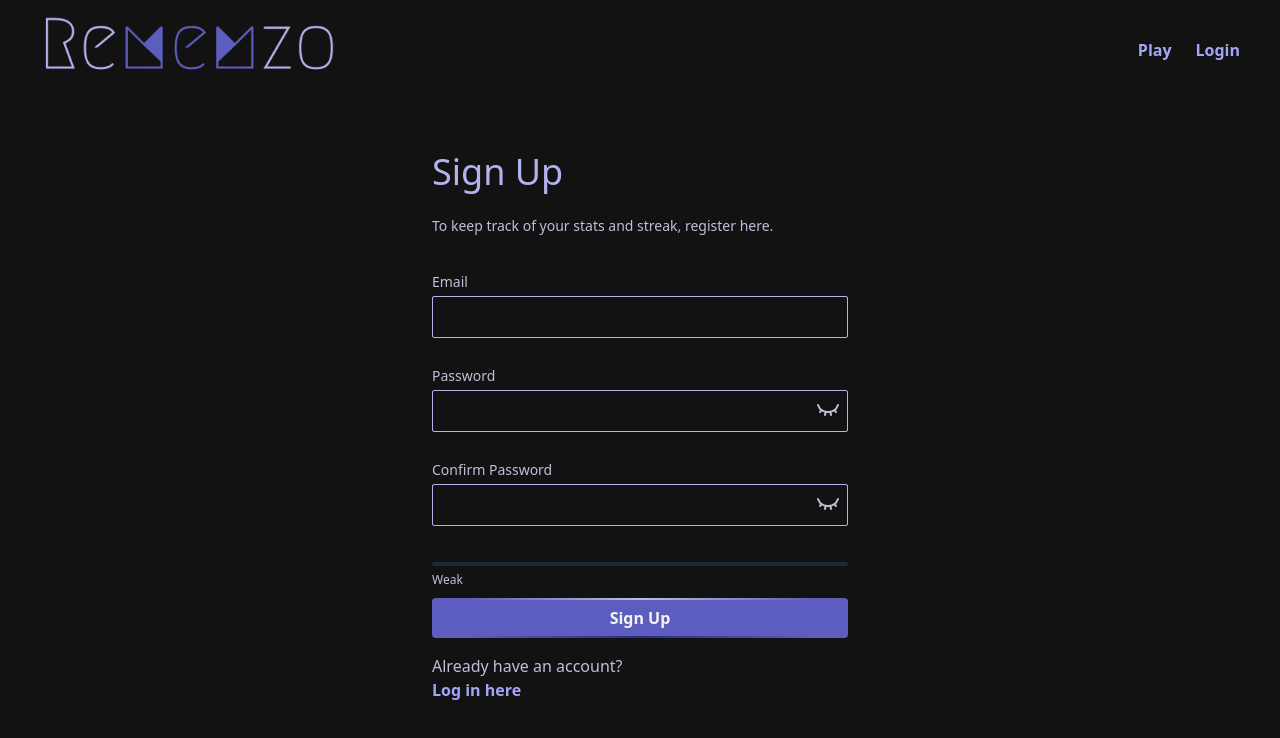
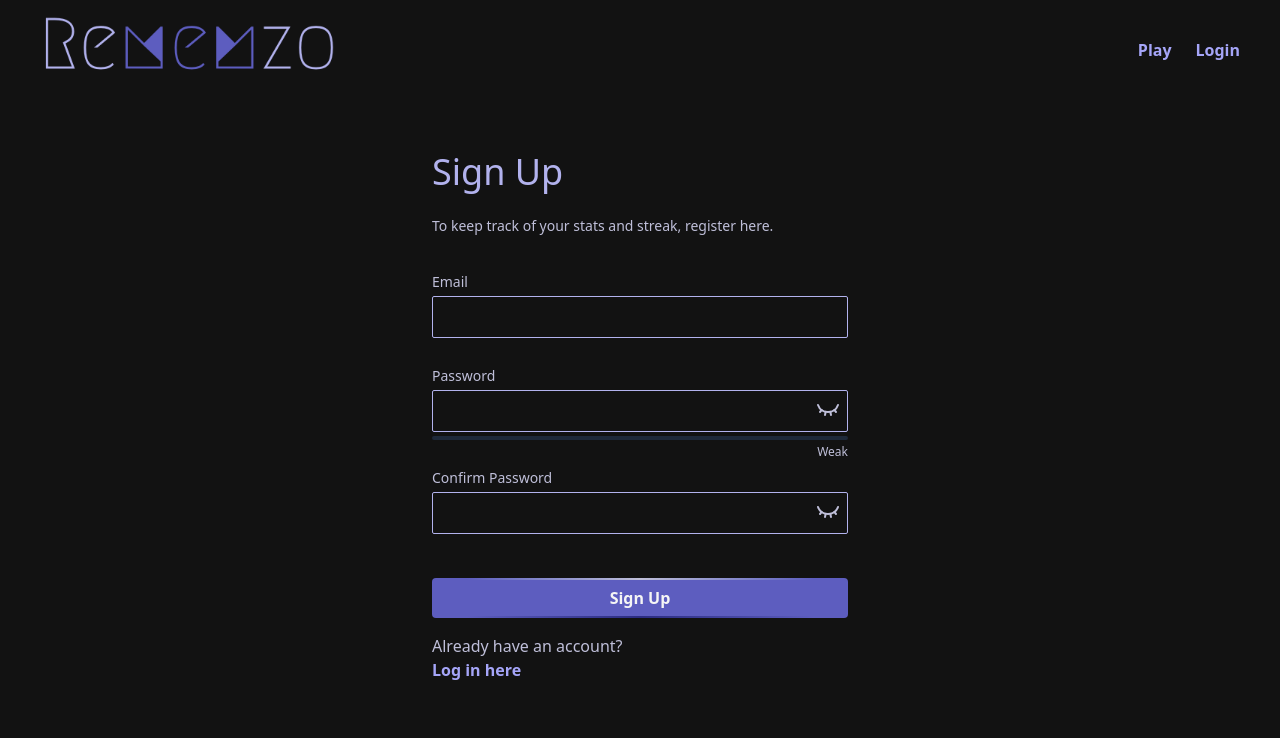
Before and after one commit to KarinaAllard/rememzo, a React (Vite) app in the folder frontend/: page /signup in a window 1280 px wide. Shown: the top 738 px of the page. Built offline with nearby package versions, Linux system fonts and the light colour scheme; no server answers; a web font is replaced by a local one.

Commit message:
fix: fix spacing issues to make sign up form consistent

```diff
--- a/frontend/src/components/PasswordMeter.tsx
+++ b/frontend/src/components/PasswordMeter.tsx
@@ -43,14 +43,14 @@ export const PasswordMeter = ({ password }: PasswordMeterProps) => {
     }
 
     return (
-        <div className="flex flex-col gap-1 mt-2 w-full">
+        <div className="flex flex-col gap-1 w-full">
             <div className="h-1 w-full bg-gray-800 rounded">
                 <div
                     className={`${color} h-1 rounded`}
                     style={{ width: `${width}%` }}
                 />
-                <span className="text-xs font-medium text-(--text)">{label}</span>
             </div>
+            <span className="text-xs font-medium text-(--text) text-right w-full">{label}</span>
         </div>
     )
 }
--- a/frontend/src/pages/Signup.tsx
+++ b/frontend/src/pages/Signup.tsx
@@ -84,9 +84,12 @@ export const Signup = () => {
                     onIconClick={() => setShowPassword(!showPassword)}
                     className="w-full"
                 />
-                <p className="text-xs text-yellow-400 min-h-4 mb-2">
-                    {passwordError}
-                </p>
+                <div className="min-h-4 mb-2 relative">
+                    <PasswordMeter password={password} />
+                    <p className="text-xs text-yellow-400 absolute top-2">
+                        {passwordError}
+                    </p>
+                </div>
                 <Input
                     label="Confirm Password"
                     type={showPassword ? "text" : "password"}
@@ -100,8 +103,7 @@ export const Signup = () => {
                 <p className="text-xs text-yellow-400 min-h-4 mb-2">
                     {confirmPasswordError}
                 </p>
-                <PasswordMeter password={password} />
-                <div className="mt-8 w-full">
+                <div className="mt-4 w-full">
                     <Button type="submit" loading={loading} className="w-full">Sign Up</Button>
                 </div>
             </form>
```
